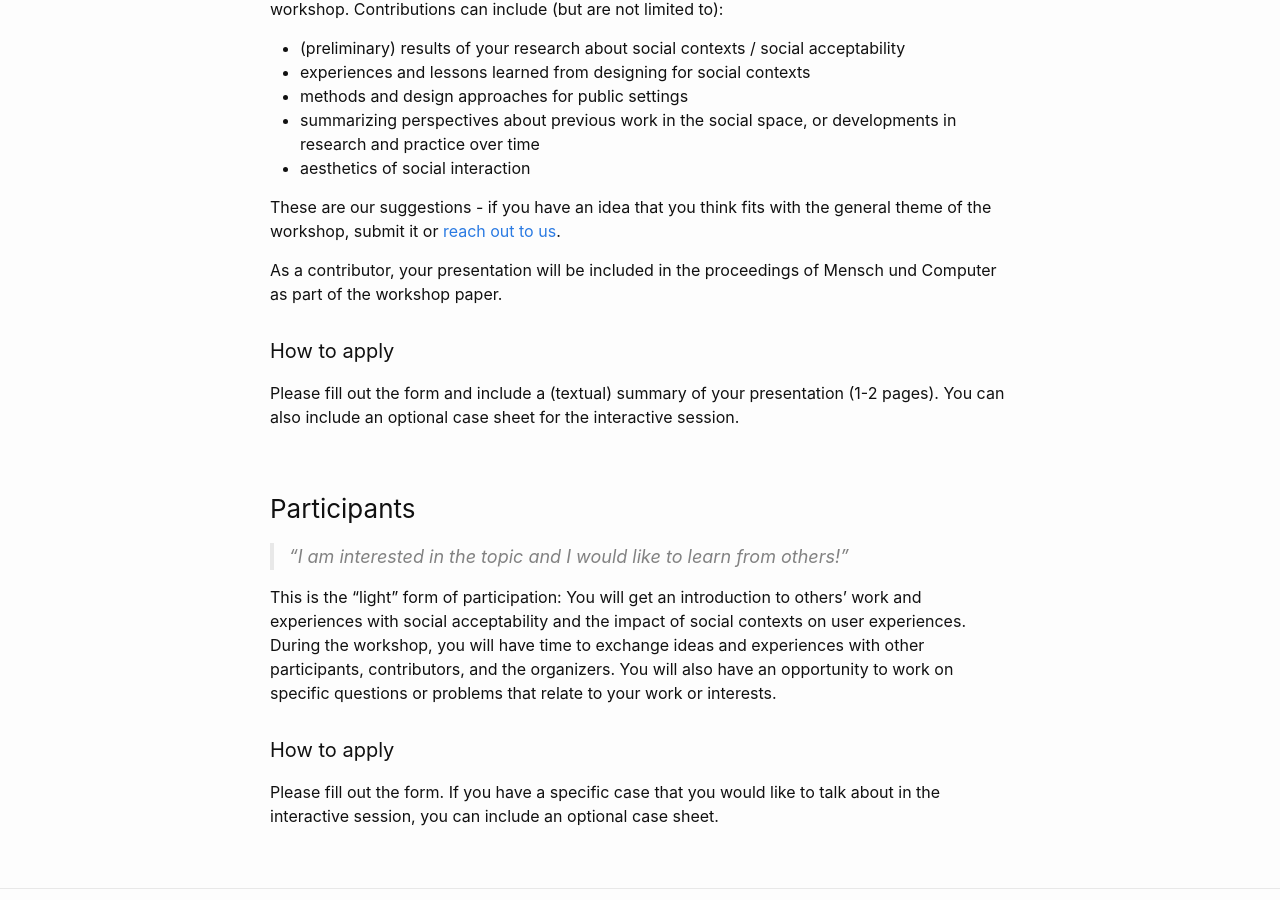
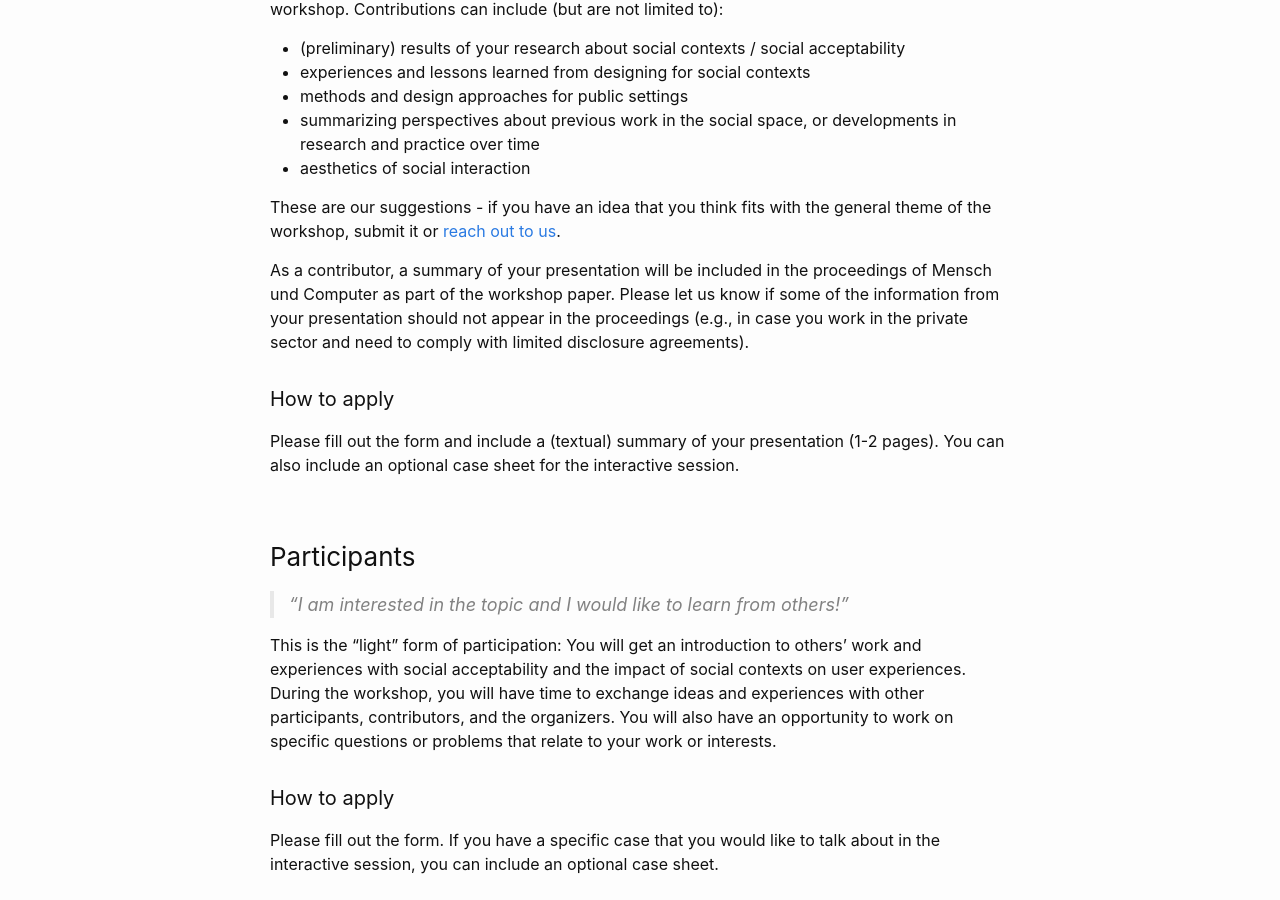
Before and after one commit to AlarithUhde/aips, a Jekyll site: the page built from participate.md, in a window 1280 px wide and 900 px high, scrolled down 636 px. Built offline with Jekyll 4.4.1, drawn with Linux system fonts in a browser that asks for light colours.

Commit message:
added NDA comment

```diff
--- a/participate.md
+++ b/participate.md
@@ -41,8 +41,10 @@ These are our suggestions - if you have an idea that you think fits with the
 general theme of the workshop, submit it or [reach out to
 us](/aips/contact.html).
 
-As a contributor, your presentation will be included in the proceedings of
-Mensch und Computer as part of the workshop paper.
+As a contributor, a summary of your presentation will be included in the
+proceedings of Mensch und Computer as part of the workshop paper. Please let us
+know if some of the information from your presentation should not appear in the
+proceedings (e.g., in case you work in the private sector and need to comply with limited disclosure agreements).
 
 #### How to apply
 
```
